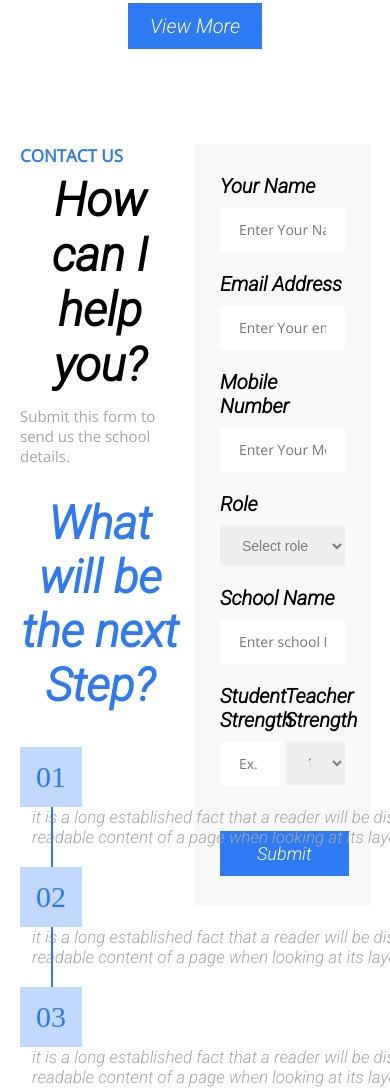
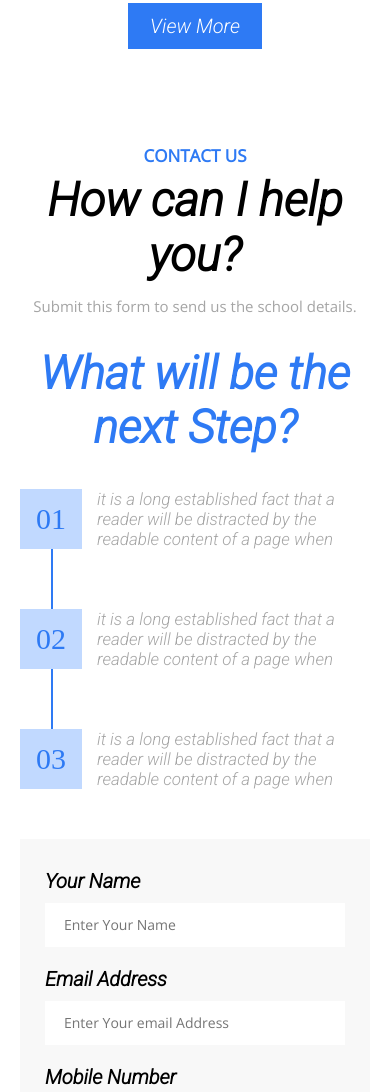
Before and after one commit to AleksandreLatsabidze/Schooler-Pro-website, a plain HTML site: page index.html in a window 390 px wide. Shown: the part 8880-9972 px from the top of the page. Drawn offline with nearby package versions, Linux system fonts and the light colour scheme.

Commit message:
add contact section responsive

```diff
--- a/media.css
+++ b/media.css
@@ -289,6 +289,26 @@
   .platformsect_lastflex h3 {
     font-size: 19px;
   }
+  .form_inputs {
+    width: 100%;
+    margin-top: 50px;
+  }
+  .lastsect_width {
+    width: 100%;
+    padding-right: 0px;
+  }
+  .nextstep_name > h1 {
+    max-width: 100%;
+  }
+  .contact_title span {
+    display: block;
+    width: 100%;
+    text-align: center;
+  }
+  .contact_title h3 {
+    width: 100%;
+    text-align: center;
+  }
 }
 
 @media only screen and (max-width: 890px) {
--- a/style.css
+++ b/style.css
@@ -520,6 +520,7 @@ nav a {
 .last_sect {
   margin-top: 95px;
   display: flex;
+  flex-wrap: wrap;
 }
 .contact_title h3 {
   font-size: 17px;
@@ -569,16 +570,17 @@ nav a {
   color: #2e7af4;
   background-color: #c1d9ff;
   padding: 13px 16px;
-  display: inline-block;
   position: relative;
+  float: left;
+  margin-right: 15px;
 }
 .first_number > span {
-  margin-left: 12px;
+  display: block;
   color: #a5a5a5;
   font-size: 17px;
-  display: inline-block;
-  width: 466px;
   font-family: "Roboto", sans-serif;
+  max-height: 60px;
+  overflow: hidden;
 }
 .lastsect_width {
   width: 50%;
```
